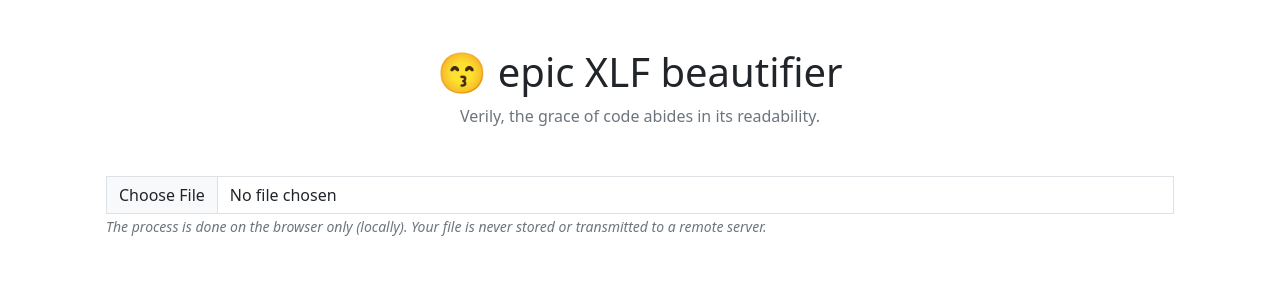
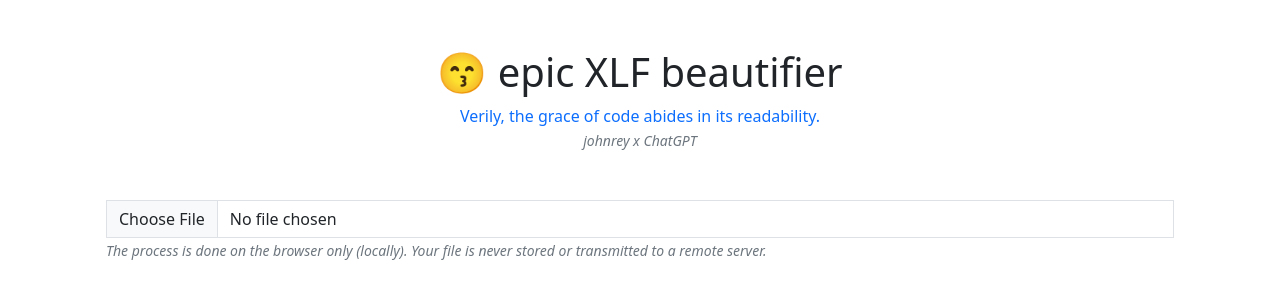
Before and after one commit to epiclarkis/xlfbeautifier, a React (Create React App) app: page / in a window 1280 px wide. Shown: the top 300 px of the page. Built offline with nearby package versions, Linux system fonts and the light colour scheme; a web font is replaced by a local one.

Commit message:
Updated UI and added credits

```diff
--- a/src/App.js
+++ b/src/App.js
@@ -23,7 +23,8 @@ const App = () => {
     <Container className="mt-5">
       <h1 className="text-center">&#128537; epic XLF beautifier</h1>
       <p className="text-center text-secondary fw-light">
-        Verily, the grace of code abides in its readability.
+        <span className="text-primary">Verily, the grace of code abides in its readability.</span> <br />
+        <small className="sw-lighter fst-italic">johnrey x ChatGPT</small>
       </p>
       <FileUploader onFileUploaded={handleFileUploaded} onError={handleOnError} />
       {selectedFile && !error && <Beautifier file={selectedFile} />}
```
